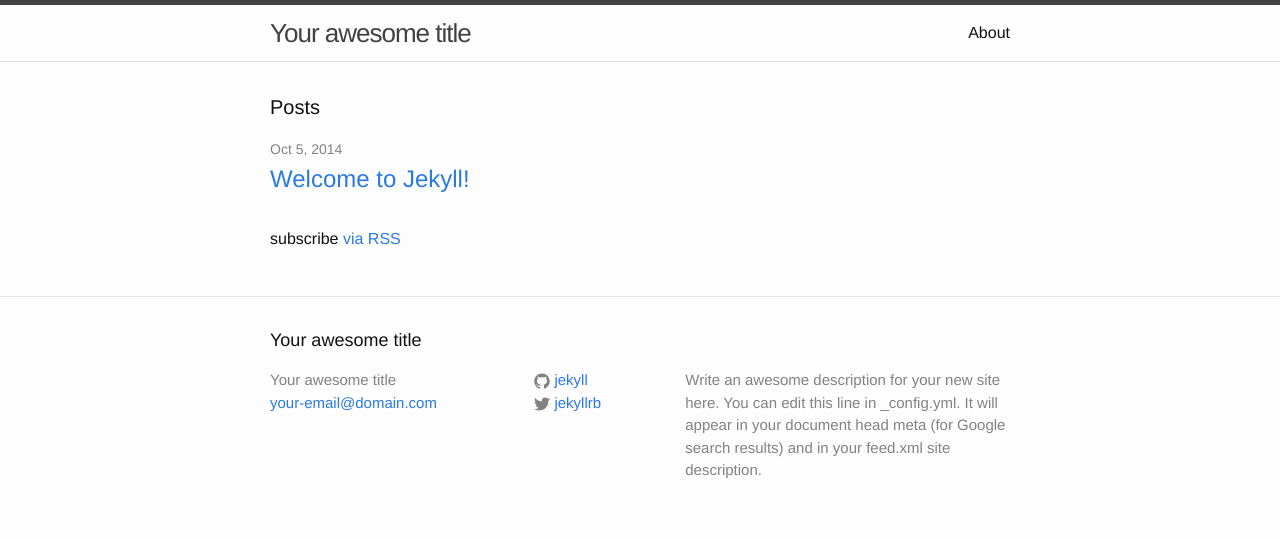
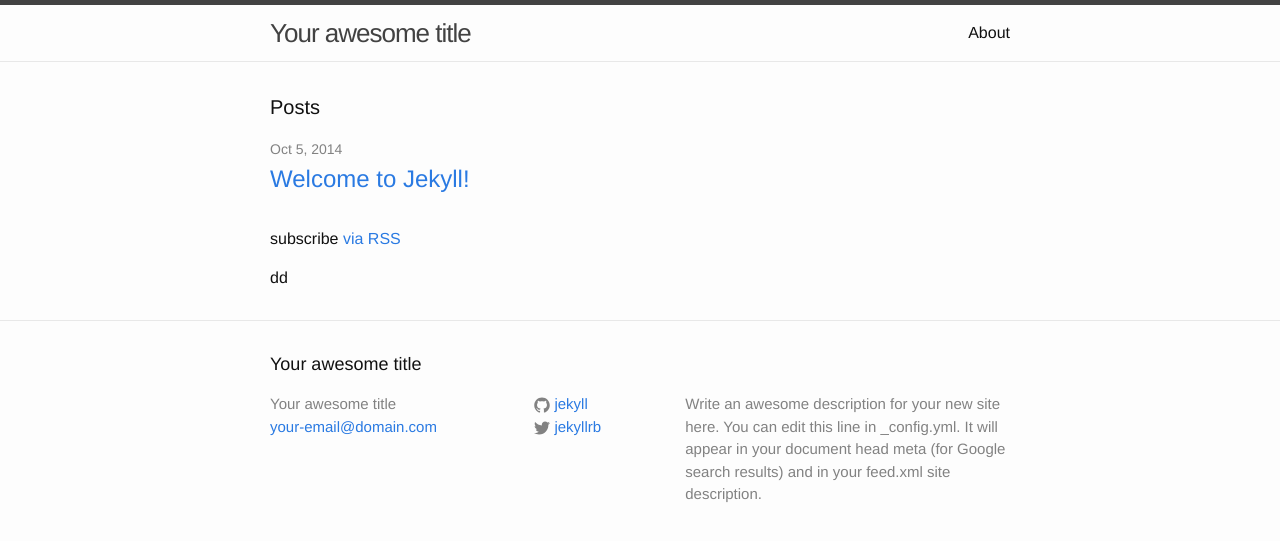
Before and after one commit to geoncheollee/geonblog, a Jekyll site: the page built from index.html, in a window 1280 px wide. Shown: the top 541 px of the page. Built offline with Jekyll 4.4.1, drawn with Linux system fonts in a browser that asks for light colours.

Commit message:
Update default.html

```diff
--- a/_layouts/default.html
+++ b/_layouts/default.html
@@ -9,7 +9,7 @@
 
     <div class="page-content">
       <div class="wrapper">
-        {{ content }}
+        {{ content }} dd
       </div>
     </div>
 
```
